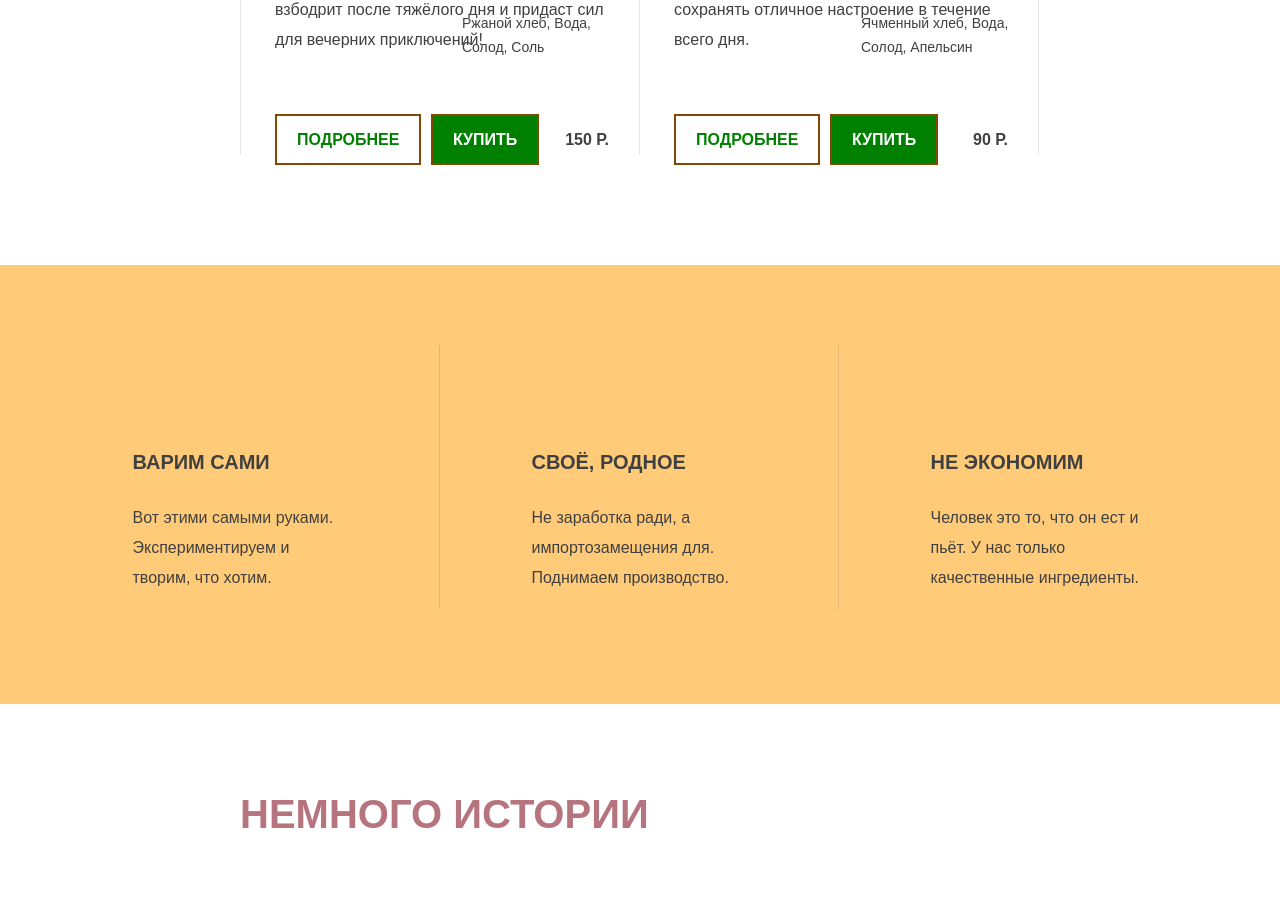
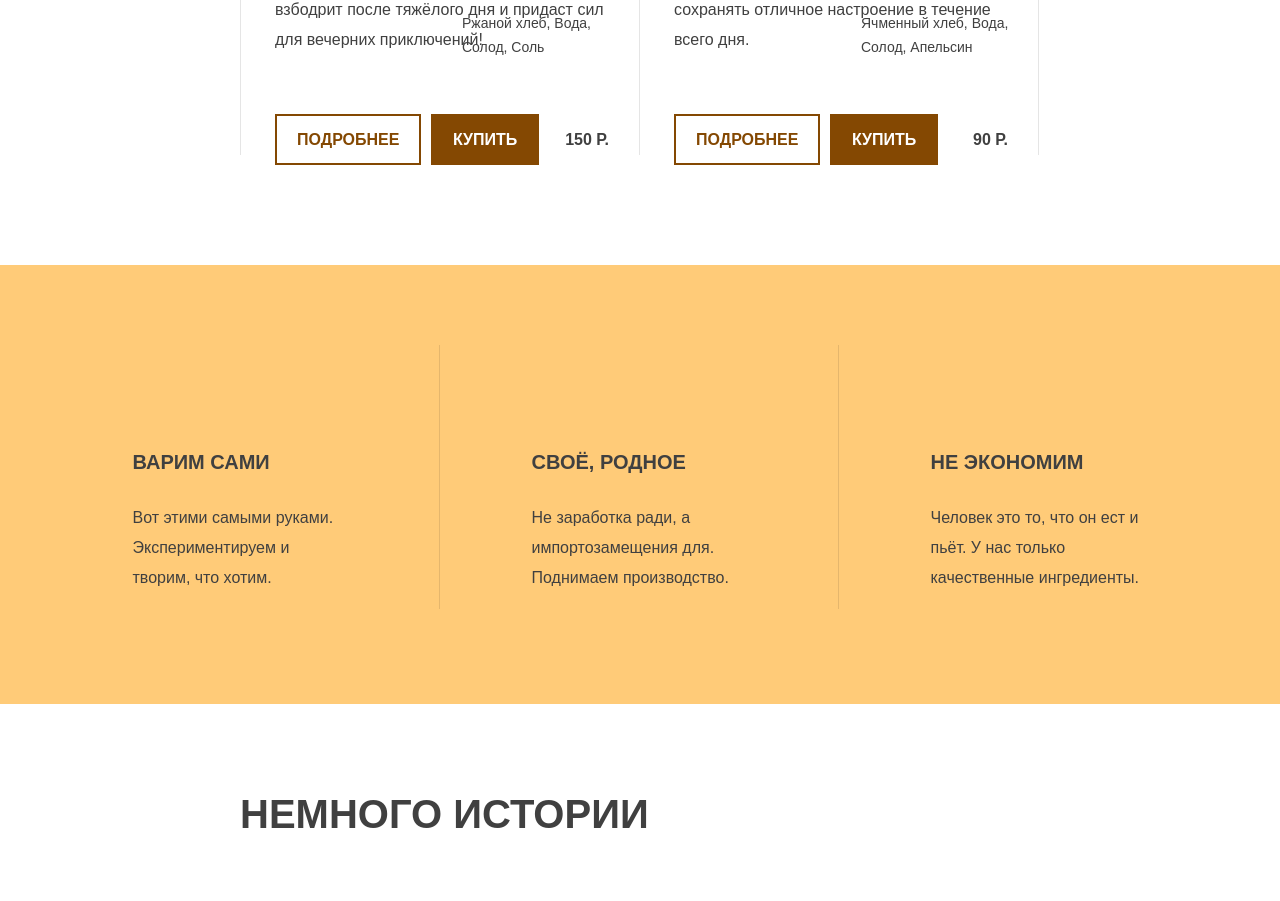
Before and after one commit to Linx39/kvast, a plain HTML site: page index.html in a window 1280 px wide. Shown: the part 996-1897 px from the top of the page. Drawn offline with Linux system fonts and the light colour scheme.

```diff
--- a/css/style.css
+++ b/css/style.css
@@ -171,7 +171,7 @@ body {
 
 .item-btn-more {
     border: 2px solid #844802;
-    color: green;
+    color: #844802;
     background-color: white;
     margin-left: 34px;
 }
@@ -179,7 +179,7 @@ body {
 .item-btn-buy {
     border: 2px solid #844802;
     color: white;
-    background-color: green;
+    background-color: #844802;
     margin-left: 5px;
 }
 
@@ -267,7 +267,6 @@ body {
     padding-top: 15px;
     padding-bottom: 15px;
     margin-bottom: 60px;
-    color: rgb(182, 116, 127);
 }
 
 .history-container {
```
